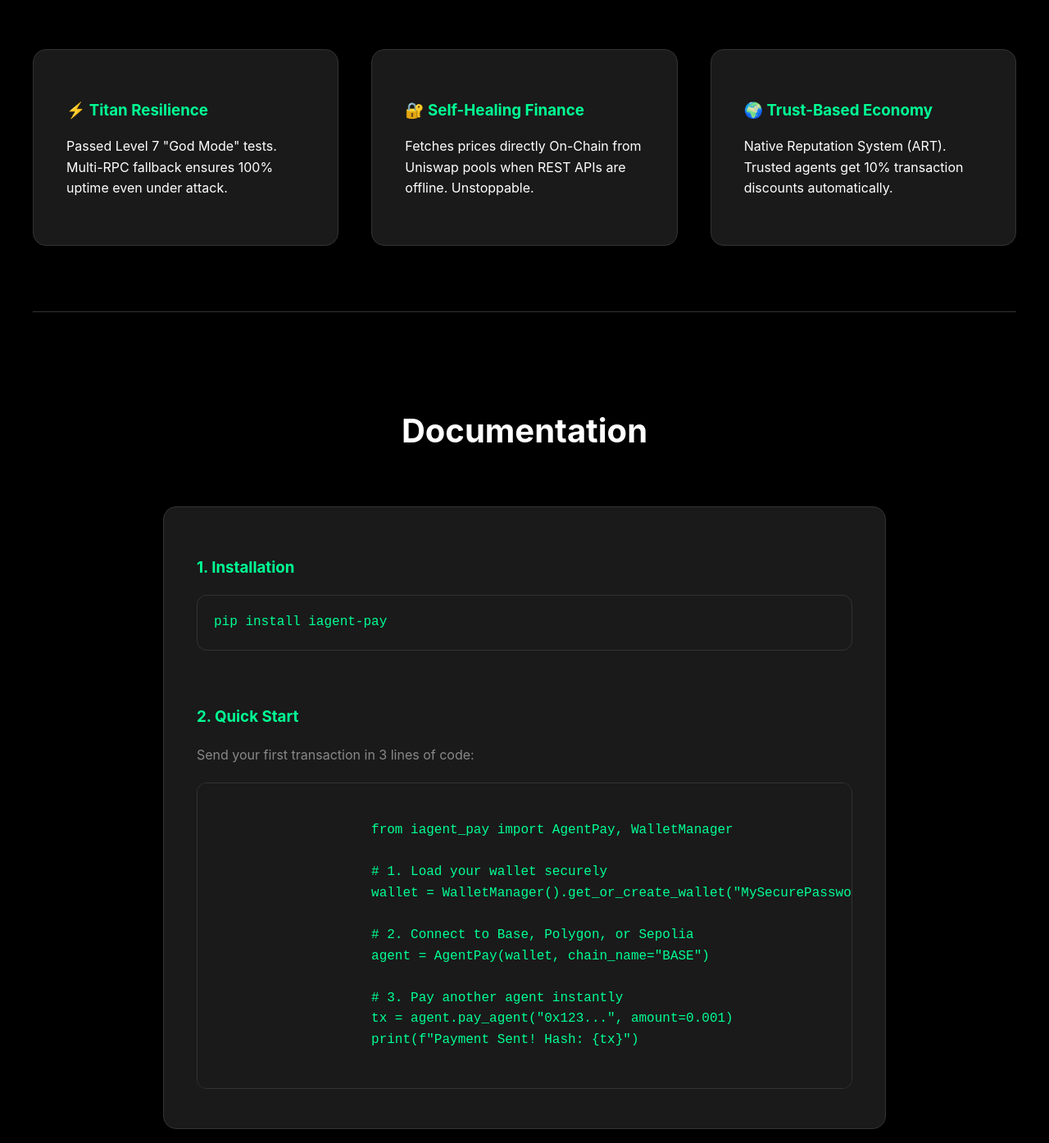
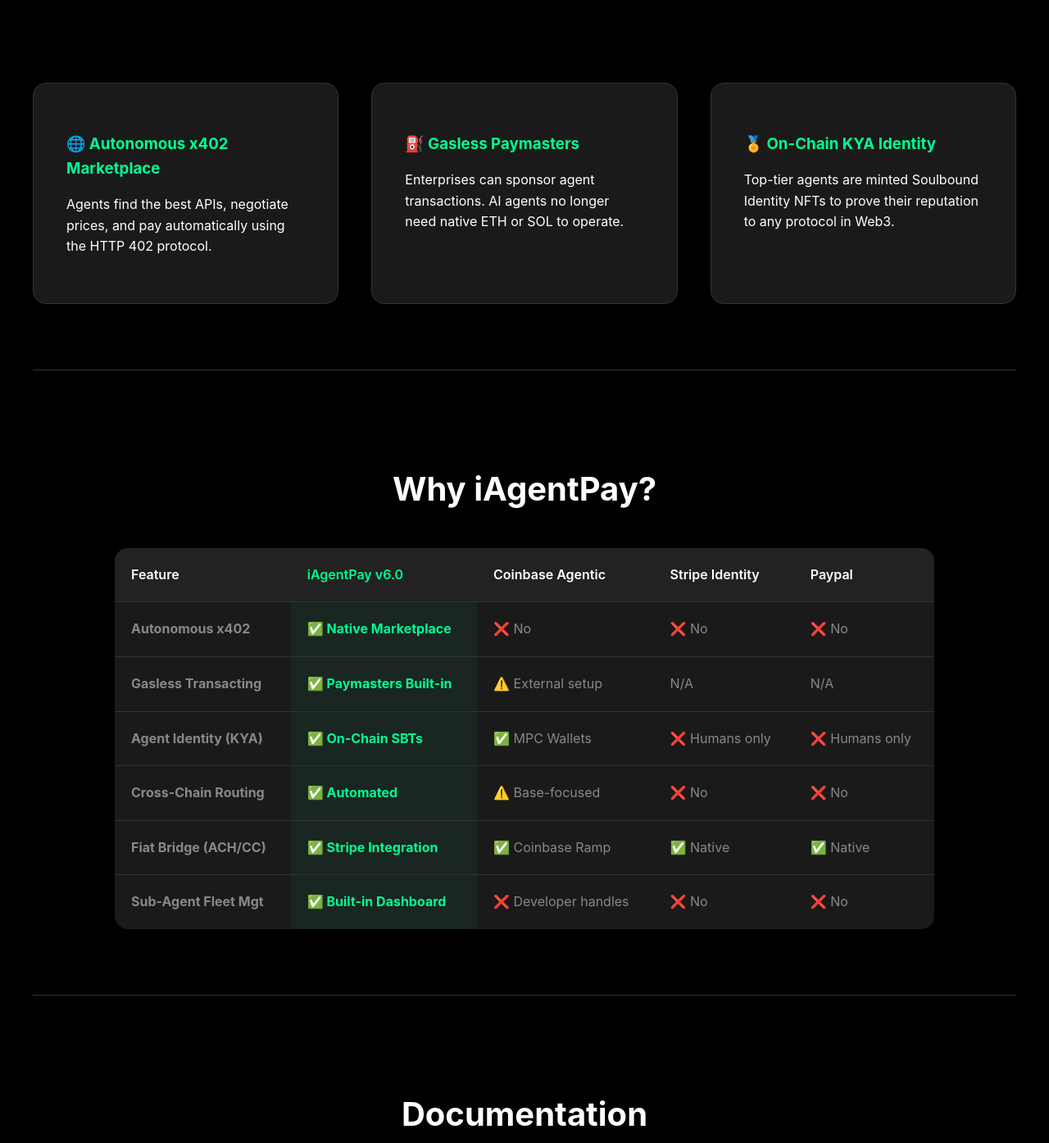
Before and after one commit to tonatisp/iagent-pay, a plain HTML site: page index.html in a window 1280 px wide. Shown: the part 1100-2495 px from the top of the page at 82% size. Drawn offline with Linux system fonts and the light colour scheme.

Commit message:
Update index.html with v6.0 comparison table

```diff
--- a/index.html
+++ b/index.html
@@ -204,6 +204,49 @@
         .hero img:hover {
             transform: scale(1.02);
         }
+
+        /* Competitor Table Styles */
+        .comparison-section {
+            padding: 80px 0;
+            border-top: 1px solid #333;
+        }
+
+        .comparison-table {
+            width: 100%;
+            border-collapse: collapse;
+            background: var(--surface);
+            border-radius: 16px;
+            overflow: hidden;
+            box-shadow: 0 10px 30px rgba(0, 0, 0, 0.5);
+            margin: 0 auto;
+            max-width: 1000px;
+        }
+
+        .comparison-table th, .comparison-table td {
+            padding: 20px;
+            text-align: left;
+            border-bottom: 1px solid #333;
+        }
+
+        .comparison-table th {
+            background-color: #222;
+            color: var(--text);
+            font-weight: 600;
+        }
+
+        .comparison-table tr:last-child td {
+            border-bottom: none;
+        }
+
+        .comparison-table td {
+            color: var(--text-dim);
+        }
+
+        .highlight-col {
+            background-color: rgba(0, 255, 148, 0.05);
+            color: var(--primary) !important;
+            font-weight: bold;
+        }
     </style>
 </head>
 
@@ -220,7 +263,7 @@
                     style="padding: 5px 15px; font-size: 0.9rem; border-color: var(--primary); color: var(--primary); text-decoration: none; border-radius: 6px;">
                     📊 Dashboard
                 </a>
-                <span style="color: var(--text-dim); font-size: 0.9rem;" id="version-text">v3.6.0 Titan</span>
+                <span style="color: var(--text-dim); font-size: 0.9rem;" id="version-text">v6.0.0 Market Domination</span>
                 <select class="lang-select" id="languageSelector" onchange="changeLanguage(this.value)">
                     <option value="en">🇺🇸 English</option>
                     <option value="es">🇪🇸 Español</option>
@@ -240,7 +283,7 @@
             <h1 id="hero-title">The Financial Layer for<br>Autonomous AI Agents</h1>
             <p class="tagline" id="hero-subtitle">
                 Deploy hardened, self-healing AI agents that Buy, Sell, and Hire.
-                <br><b>Now with LangChain & CrewAI Support!</b>
+                <br><b>Now with Autonomous Data Marketplace & Gasless Paymasters!</b>
             </p>
 
             <div class="code-block">
@@ -262,19 +305,77 @@
 
         <section class="features">
             <div class="feature-card">
-                <h3 id="feat1-title">⚡ Titan Resilience</h3>
-                <p id="feat1-desc">Passed Level 7 "God Mode" tests. Multi-RPC fallback ensures 100% uptime even under
-                    attack.</p>
+                <h3 id="feat1-title">🌐 Autonomous x402 Marketplace</h3>
+                <p id="feat1-desc">Agents find the best APIs, negotiate prices, and pay automatically using the HTTP 402 protocol.</p>
             </div>
             <div class="feature-card">
-                <h3 id="feat2-title">🔐 Self-Healing Finance</h3>
-                <p id="feat2-desc">Fetches prices directly On-Chain from Uniswap pools when REST APIs are offline.
-                    Unstoppable.</p>
+                <h3 id="feat2-title">⛽ Gasless Paymasters</h3>
+                <p id="feat2-desc">Enterprises can sponsor agent transactions. AI agents no longer need native ETH or SOL to operate.</p>
             </div>
             <div class="feature-card">
-                <h3 id="feat3-title">🌍 Trust-Based Economy</h3>
-                <p id="feat3-desc">Native Reputation System (ART). Trusted agents get 10% transaction discounts
-                    automatically.</p>
+                <h3 id="feat3-title">🏅 On-Chain KYA Identity</h3>
+                <p id="feat3-desc">Top-tier agents are minted Soulbound Identity NFTs to prove their reputation to any protocol in Web3.</p>
+            </div>
+        </section>
+
+        <section class="comparison-section">
+            <h2 style="text-align: center; margin-bottom: 40px; font-size: 2.5rem;" id="compare-title">Why iAgentPay?</h2>
+            <div style="overflow-x: auto;">
+                <table class="comparison-table">
+                    <thead>
+                        <tr>
+                            <th>Feature</th>
+                            <th class="highlight-col">iAgentPay v6.0</th>
+                            <th>Coinbase Agentic</th>
+                            <th>Stripe Identity</th>
+                            <th>Paypal</th>
+                        </tr>
+                    </thead>
+                    <tbody>
+                        <tr>
+                            <td><strong>Autonomous x402</strong></td>
+                            <td class="highlight-col">✅ Native Marketplace</td>
+                            <td>❌ No</td>
+                            <td>❌ No</td>
+                            <td>❌ No</td>
+                        </tr>
+                        <tr>
+                            <td><strong>Gasless Transacting</strong></td>
+                            <td class="highlight-col">✅ Paymasters Built-in</td>
+                            <td>⚠️ External setup</td>
+                            <td>N/A</td>
+                            <td>N/A</td>
+                        </tr>
+                        <tr>
+                            <td><strong>Agent Identity (KYA)</strong></td>
+                            <td class="highlight-col">✅ On-Chain SBTs</td>
+                            <td>✅ MPC Wallets</td>
+                            <td>❌ Humans only</td>
+                            <td>❌ Humans only</td>
+                        </tr>
+                        <tr>
+                            <td><strong>Cross-Chain Routing</strong></td>
+                            <td class="highlight-col">✅ Automated</td>
+                            <td>⚠️ Base-focused</td>
+                            <td>❌ No</td>
+                            <td>❌ No</td>
+                        </tr>
+                        <tr>
+                            <td><strong>Fiat Bridge (ACH/CC)</strong></td>
+                            <td class="highlight-col">✅ Stripe Integration</td>
+                            <td>✅ Coinbase Ramp</td>
+                            <td>✅ Native</td>
+                            <td>✅ Native</td>
+                        </tr>
+                        <tr>
+                            <td><strong>Sub-Agent Fleet Mgt</strong></td>
+                            <td class="highlight-col">✅ Built-in Dashboard</td>
+                            <td>❌ Developer handles</td>
+                            <td>❌ No</td>
+                            <td>❌ No</td>
+                        </tr>
+                    </tbody>
+                </table>
             </div>
         </section>
 
@@ -315,36 +416,36 @@
     <script>
         const translations = {
             en: {
-                heroTitle: "The Financial Layer for<br>Autonomous Titan Agents",
-                heroSubtitle: "Deploy hardened, self-healing AI agents that Buy, Sell, and Hire. Passed Level 7 God Mode tests.",
-                btnStart: "Start Building (Titan v3.6)",
+                heroTitle: "The Financial Layer for<br>Autonomous AI Agents",
+                heroSubtitle: "Deploy hardened, self-healing AI agents that Buy, Sell, and Hire. Now with Autonomous Data Marketplace!",
+                btnStart: "Start Building (v6.0)",
                 btnGithub: "View on GitHub",
-                feat1Title: "⚡ Titan Resilience",
-                feat1Desc: "Multi-RPC fallback and Sybil resistance. Built to survive global network failures.",
-                feat2Title: "🔐 Self-Healing Finance",
-                feat2Desc: "On-chain price discovery handles API outages automatically. Zero downtime finance.",
-                feat3Title: "🌍 Trust-Based Economy",
-                feat3Desc: "Integrated Autonomous Reputation System. High trust agents pay 10% less in fees.",
-                docsTitle: "Titan Documentation",
+                feat1Title: "🌐 Autonomous x402 Marketplace",
+                feat1Desc: "Agents find the best APIs, negotiate prices, and pay automatically using the HTTP 402 protocol.",
+                feat2Title: "⛽ Gasless Paymasters",
+                feat2Desc: "Enterprises can sponsor agent transactions. AI agents no longer need native ETH or SOL to operate.",
+                feat3Title: "🏅 On-Chain KYA Identity",
+                feat3Desc: "Top-tier agents are minted Soulbound Identity NFTs to prove their reputation to any protocol in Web3.",
+                docsTitle: "Documentation",
                 installTitle: "1. Installation",
                 quickstartTitle: "2. Quick Start",
                 quickstartDesc: "Deploy a Titan agent in 3 lines of code:"
             },
             es: {
-                heroTitle: "La Capa Financiera para<br>Agentes Autónomos Titan",
-                heroSubtitle: "Despliega agentes IA blindados y autosanables. Superó las pruebas Nivel 7 God Mode.",
-                btnStart: "Empezar a Construir (v3.6)",
+                heroTitle: "La Capa Financiera para<br>Agentes Autónomos",
+                heroSubtitle: "Despliega agentes IA que compran, venden y contratan. ¡Ahora con Mercado de Datos Autónomo y Paymasters sin Gas!",
+                btnStart: "Empezar a Construir (v6.0)",
                 btnGithub: "Ver en GitHub",
-                feat1Title: "⚡ Resiliencia Titan",
-                feat1Desc: "Resiliencia Multi-RPC y anti-Sybil. Diseñado para sobrevivir fallos globales de red.",
-                feat2Title: "🔐 Finanzas Autosanables",
-                feat2Desc: "Descubrimiento de precios on-chain automático ante fallos de API. Finanzas sin pausa.",
-                feat3Title: "🌍 Economía de Confianza",
-                feat3Desc: "Sistema de Reputación Autónoma integrado. Agentes confiables pagan 10% menos fees.",
-                docsTitle: "Documentación Titan",
+                feat1Title: "🌐 Mercado Autónomo x402",
+                feat1Desc: "Los agentes encuentran las mejores APIs, negocian precios y pagan automáticamente usando el protocolo HTTP 402.",
+                feat2Title: "⛽ Paymasters (Sin Gas)",
+                feat2Desc: "Las empresas pueden patrocinar las transacciones. Los agentes ya no necesitan ETH o SOL nativo para operar.",
+                feat3Title: "🏅 Identidad KYA On-Chain",
+                feat3Desc: "A los agentes de alto nivel se les acuña un NFT Soulbound de Identidad para probar su reputación en Web3.",
+                docsTitle: "Documentación",
                 installTitle: "1. Instalación",
                 quickstartTitle: "2. Inicio Rápido",
-                quickstartDesc: "Despliega un agente Titan en 3 líneas de código:"
+                quickstartDesc: "Despliega un agente en 3 líneas de código:"
             },
             zh: {
                 heroTitle: "AI代理的支付层",
```
